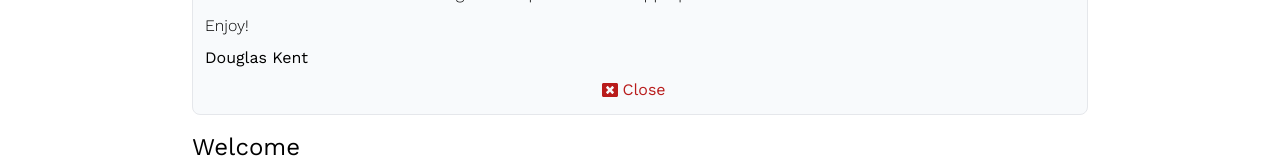
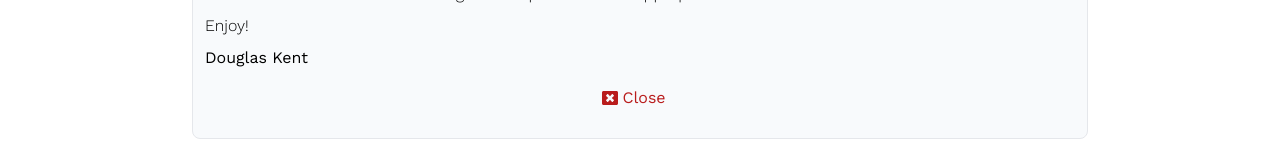
Before and after one commit to tdkent/hlosf-frontend, a Next.js app: page / in a window 1280 px wide. Both pictures are taken after a click on the button "A note on the content". Shown: the part 1126-1285 px from the top of the page. Built offline with nearby package versions, Linux system fonts and the light colour scheme; no server answers.

Commit message:
add close window comp. adjust desktop modal size.

```diff
--- a/components/home/SiteNote.js
+++ b/components/home/SiteNote.js
@@ -1,6 +1,7 @@
 import React, { useState } from "react"
 import { BiCaretRight, BiCaretDown } from "react-icons/bi"
 import { FaWindowClose } from "react-icons/fa"
+import CloseButton from "../ui/CloseButton"
 
 const SiteNote = () => {
   const [showNote, setShowNote] = useState(false)
@@ -37,12 +38,7 @@ const SiteNote = () => {
           </p>
           <p className="font-light mt-2">Enjoy!</p>
           <p className="font-normal mt-2">Douglas Kent</p>
-          <div
-            className="flex flex-row items-center justify-center pt-2"
-            onClick={handleClick}>
-            <FaWindowClose className="mr-1 fill-red-700" />
-            <p className="text-red-700">Close</p>
-          </div>
+          <CloseButton closeClickHandler={handleClick} />
         </div>
       )}
     </aside>
--- /dev/null
+++ b/components/ui/CloseButton.js
@@ -0,0 +1,15 @@
+import React from "react"
+import { FaWindowClose } from "react-icons/fa"
+
+const CloseButton = ({ closeClickHandler }) => {
+  return (
+    <div className="py-4" onClick={closeClickHandler}>
+      <button className="flex items-center mx-auto text-red-700">
+        <FaWindowClose className="mr-1 fill-red-700" />
+        Close
+      </button>
+    </div>
+  )
+}
+
+export default CloseButton
--- a/components/ui/MapModal.js
+++ b/components/ui/MapModal.js
@@ -5,10 +5,11 @@ import { FaWindowClose } from "react-icons/fa"
 import Backdrop from "./Backdrop"
 import SingleLandmarkMap from "../landmarks-single/SingleLandmarkMap"
 import GroupMap from "../guide/GroupMap"
+import CloseButton from "./CloseButton"
 
 const MapModalContent = (props) => {
   const content = (
-    <div className="fixed top-16 md:top-20 w-full xl:w-4/5 xl:left-[10%] bg-white z-50 rounded-lg">
+    <div className="fixed top-16 md:top-20 w-full xl:w-4/5 xl:left-[10%] 2xl:w-1/2 2xl:left-[25%] 2xl:top-32 bg-white z-50 rounded-lg">
       <div className="py-1">
         <h4 className="flex items-center justify-center">
           Map:{" "}
@@ -22,12 +23,7 @@ const MapModalContent = (props) => {
       ) : (
         <GroupMap {...props} />
       )}
-      <div className="py-4" onClick={() => props.setMap(false)}>
-        <button className="flex items-center mx-auto text-red-700">
-          <FaWindowClose className="mr-1 fill-red-700" />
-          Close
-        </button>
-      </div>
+      <CloseButton closeClickHandler={() => props.setMap(false)} />
     </div>
   )
   return ReactDOM.createPortal(content, document.getElementById("modal-hook"))
```
